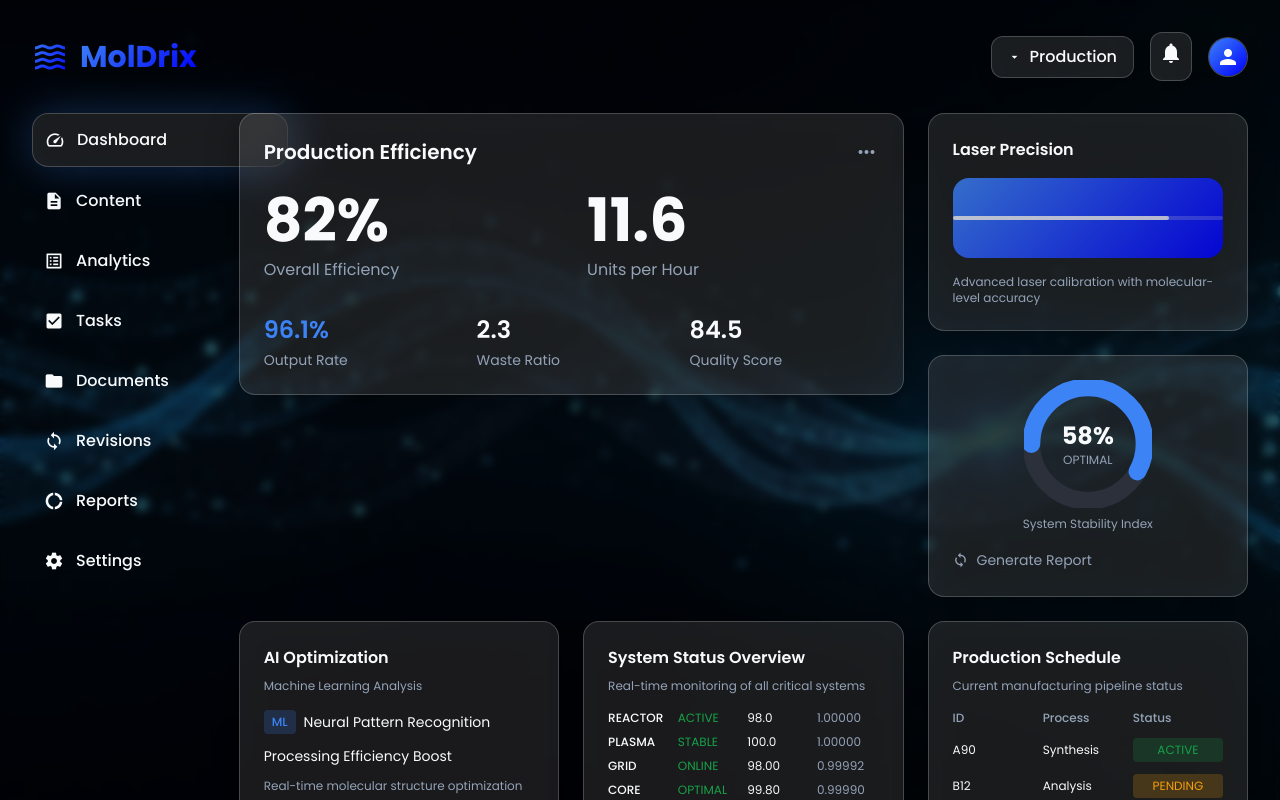
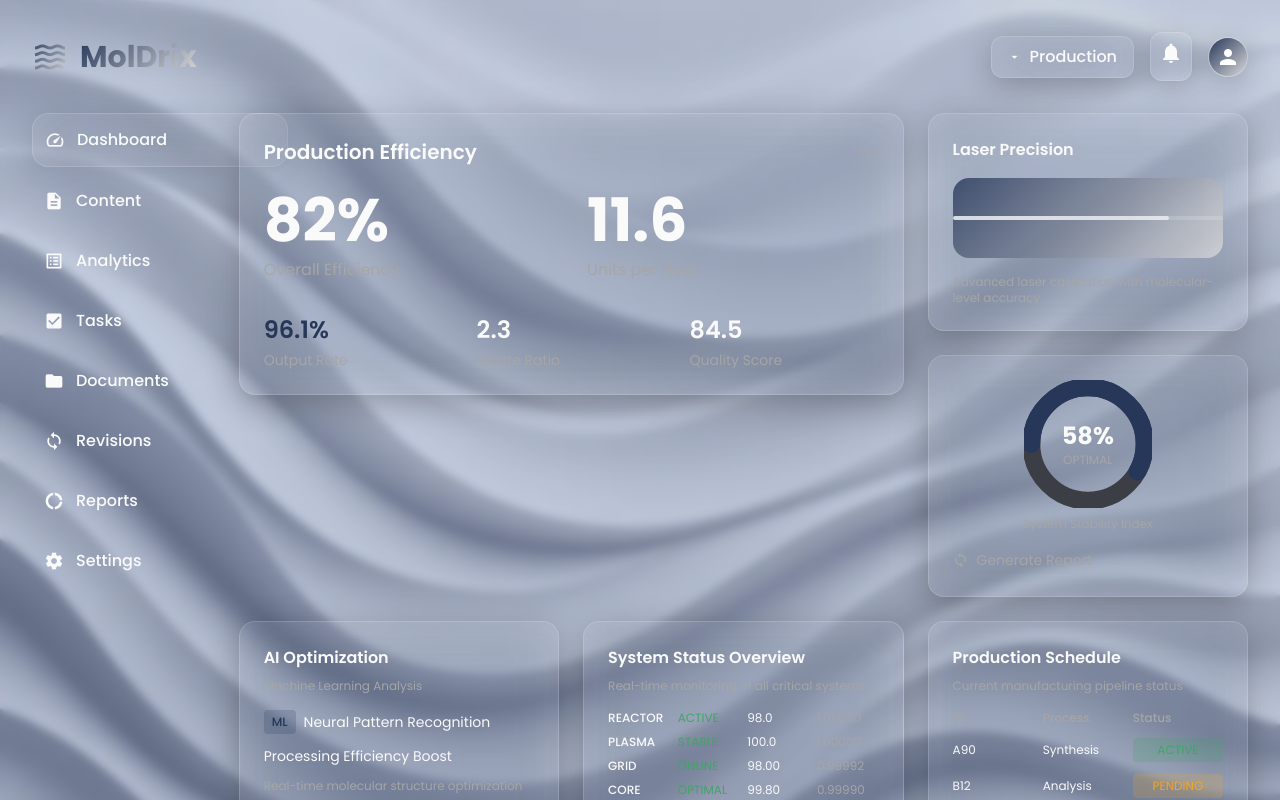
Before and after one commit to sagnik06-ai/moldrix-wave-dash, a React (Vite) app: page / in a window 1280 px wide. Shown: the top 800 px of the page. Built offline with nearby package versions, Linux system fonts and the light colour scheme.

Commit message:
Update background and theme
Use the provided image as the background behind the blur effect.
Change the theme to a color scheme of dark blue, grey, and white, with a maximum emphasis on grey and white.

```diff
--- a/src/index.css
+++ b/src/index.css
@@ -8,53 +8,53 @@
 
 @layer base {
   :root {
-    /* Base Colors */
-    --background: 220 15% 7%;
-    --foreground: 210 40% 98%;
+    /* Base Colors - Grey and White Theme */
+    --background: 220 8% 15%;
+    --foreground: 0 0% 98%;
 
     /* Glass morphism effects */
-    --glass-background: 0 0% 100% / 0.1;
-    --glass-border: 0 0% 100% / 0.2;
-    --glass-hover: 0 0% 100% / 0.15;
+    --glass-background: 0 0% 100% / 0.08;
+    --glass-border: 0 0% 100% / 0.15;
+    --glass-hover: 0 0% 100% / 0.12;
 
-    /* Brand Colors */
-    --primary: 217 91% 60%;
+    /* Brand Colors - Dark Blue Accents */
+    --primary: 220 40% 25%;
     --primary-foreground: 0 0% 100%;
-    --primary-glow: 217 100% 70%;
+    --primary-glow: 220 50% 35%;
 
-    --secondary: 240 100% 50%;
-    --secondary-foreground: 0 0% 100%;
+    --secondary: 0 0% 85%;
+    --secondary-foreground: 220 15% 15%;
 
-    --accent: 142 76% 36%;
-    --accent-foreground: 0 0% 100%;
+    --accent: 0 0% 90%;
+    --accent-foreground: 220 15% 15%;
 
     /* Status Colors */
-    --success: 142 76% 36%;
-    --warning: 38 92% 50%;
-    --error: 0 84% 60%;
+    --success: 142 45% 45%;
+    --warning: 38 85% 55%;
+    --error: 0 70% 50%;
 
     /* Surface Colors */
-    --card: 220 15% 10%;
-    --card-foreground: 210 40% 98%;
-    --card-glass: 0 0% 100% / 0.05;
+    --card: 220 10% 18%;
+    --card-foreground: 0 0% 95%;
+    --card-glass: 0 0% 100% / 0.03;
 
-    --muted: 220 15% 20%;
-    --muted-foreground: 215 20% 65%;
+    --muted: 220 8% 25%;
+    --muted-foreground: 0 0% 65%;
 
     /* Interactive */
-    --border: 0 0% 100% / 0.1;
-    --input: 220 15% 15%;
-    --ring: 217 91% 60%;
+    --border: 0 0% 100% / 0.08;
+    --input: 220 10% 20%;
+    --ring: 220 40% 25%;
 
-    /* Gradients */
-    --gradient-primary: linear-gradient(135deg, hsl(217 91% 60%), hsl(240 100% 50%));
-    --gradient-glass: linear-gradient(135deg, rgba(255,255,255,0.1), rgba(255,255,255,0.05));
-    --gradient-mesh: radial-gradient(ellipse at top, hsl(217 91% 60% / 0.3) 0%, transparent 50%),
-                      radial-gradient(ellipse at bottom right, hsl(240 100% 50% / 0.2) 0%, transparent 50%);
+    /* Gradients - Grey and White with Dark Blue */
+    --gradient-primary: linear-gradient(135deg, hsl(220 40% 25%), hsl(0 0% 85%));
+    --gradient-glass: linear-gradient(135deg, rgba(255,255,255,0.08), rgba(255,255,255,0.03));
+    --gradient-mesh: radial-gradient(ellipse at top, hsl(220 40% 25% / 0.15) 0%, transparent 50%),
+                      radial-gradient(ellipse at bottom right, hsl(0 0% 85% / 0.05) 0%, transparent 50%);
 
     /* Shadows */
-    --shadow-glow: 0 0 40px hsl(217 91% 60% / 0.3);
-    --shadow-glass: 0 8px 32px rgba(0, 0, 0, 0.37);
+    --shadow-glow: 0 0 30px hsl(220 40% 25% / 0.2);
+    --shadow-glass: 0 8px 32px rgba(0, 0, 0, 0.25);
 
     /* Animations */
     --transition-smooth: all 0.3s cubic-bezier(0.4, 0, 0.2, 1);
@@ -78,15 +78,15 @@
   }
 
   .glass-morphism {
-    background: rgba(255, 255, 255, 0.1);
-    backdrop-filter: blur(20px);
-    -webkit-backdrop-filter: blur(20px);
-    border: 1px solid rgba(255, 255, 255, 0.2);
+    background: rgba(255, 255, 255, 0.08);
+    backdrop-filter: blur(25px);
+    -webkit-backdrop-filter: blur(25px);
+    border: 1px solid rgba(255, 255, 255, 0.15);
     box-shadow: var(--shadow-glass);
   }
 
   .glass-hover:hover {
-    background: rgba(255, 255, 255, 0.15);
+    background: rgba(255, 255, 255, 0.12);
     transform: translateY(-2px);
     transition: var(--transition-smooth);
   }
--- a/src/pages/Index.tsx
+++ b/src/pages/Index.tsx
@@ -10,15 +10,15 @@ import { MetricsOverviewCard } from "@/components/dashboard/MetricsOverviewCard"
 import { RecommendationsCard } from "@/components/dashboard/RecommendationsCard";
 import { ProgressCircle } from "@/components/ui/progress-circle";
 import { GlassCard } from "@/components/ui/glass-card";
-import backgroundImage from "@/assets/moldrix-bg.jpg";
+const waveBackground = "/lovable-uploads/dcc924bd-fae8-4e21-9077-9945d7579408.png";
 
 const Index = () => {
   return (
     <div
       className="min-h-screen bg-cover bg-center bg-fixed"
-      style={{ backgroundImage: `url(${backgroundImage})` }}
+      style={{ backgroundImage: `url(${waveBackground})` }}
     >
-      <div className="min-h-screen bg-black/60 backdrop-blur-sm">
+      <div className="min-h-screen bg-primary/20 backdrop-blur-sm">
         <div className="p-8">
           <Header />
 
--- a/tailwind.config.ts
+++ b/tailwind.config.ts
@@ -25,7 +25,7 @@ export default {
 				background: 'hsl(var(--background))',
 				foreground: 'hsl(var(--foreground))',
 
-				// Brand colors
+				// Brand colors - Dark Blue, Grey, White
 				primary: {
 					DEFAULT: 'hsl(var(--primary))',
 					foreground: 'hsl(var(--primary-foreground))',
```
Also changed, not shown: public/lovable-uploads/dcc924bd-fae8-4e21-9077-9945d7579408.png (added).
